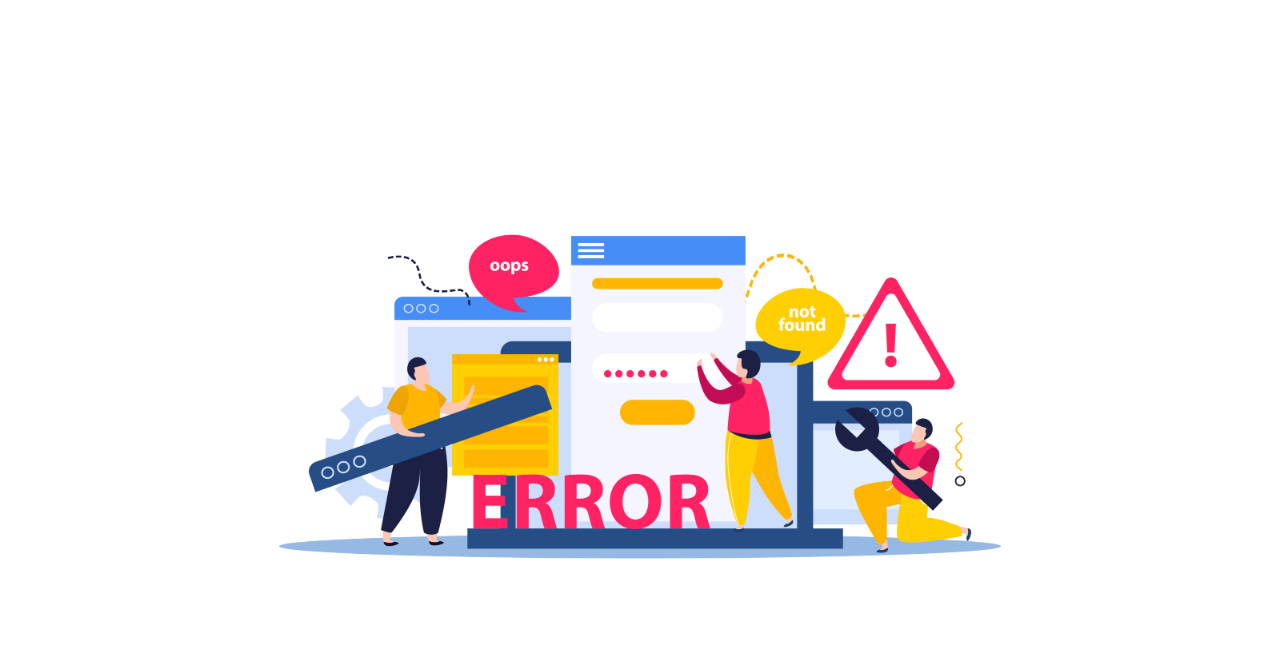
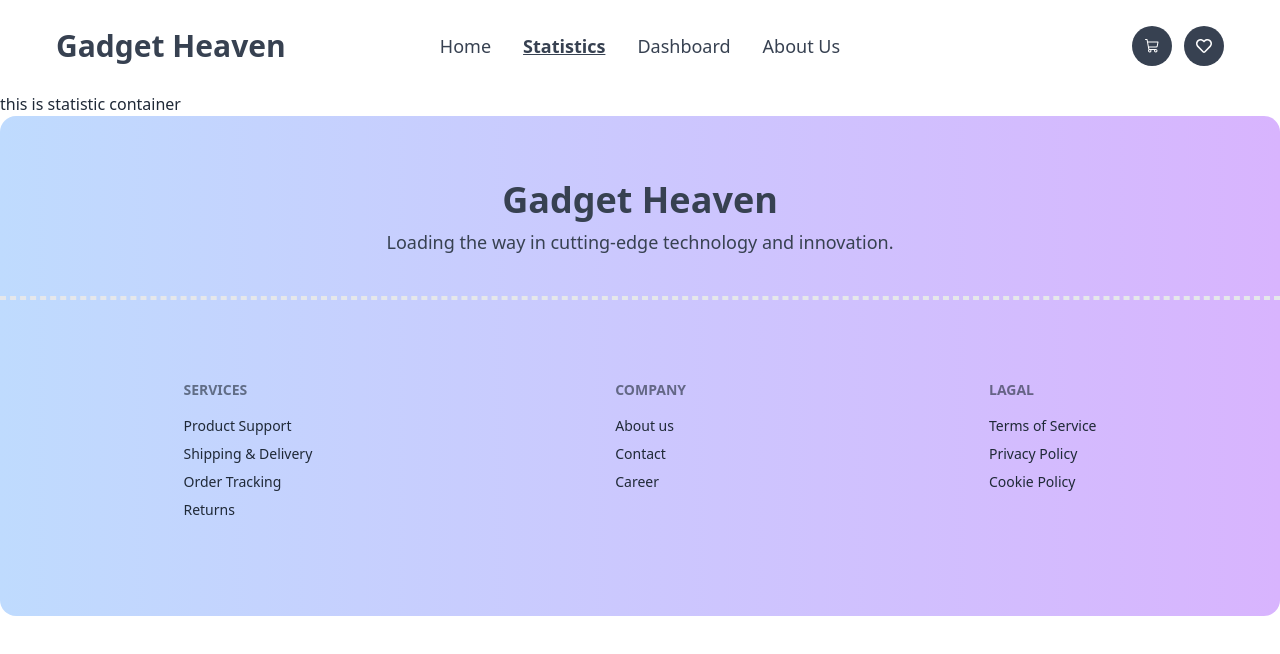
Before and after one commit to Jubayerhusain/Gadget-Haven-t, a React (Vite) app: page /statistic in a window 1280 px wide. Before the commit this address had no page. Shown: the top 654 px of the page. Built offline with nearby package versions, Linux system fonts and the light colour scheme.

Commit message:
navber update for statistics

```diff
--- a/src/components/DashBord/DashBord.jsx
+++ b/src/components/DashBord/DashBord.jsx
@@ -65,7 +65,7 @@ function Dashboard() {
   };
 
   const sortByPrice = () => {
-    const sortedList = [...currentList].sort((a, b) => a.price - b.price);
+    const sortedList = [...currentList].sort((a, b) => b.price - a.price);
     setCurrentList(sortedList);
   };
 
--- a/src/components/Header/Banner.jsx
+++ b/src/components/Header/Banner.jsx
@@ -18,7 +18,7 @@ function Banner() {
             Shop Now
           </button>
         </div>
-        <div className="absolute top-72 left-[24%]">
+        <div className="absolute top-72 left-[23%]">
           <div className="w-[820px] h-[470px] border-2 bg-white/20 border-white rounded-xl p-6">
             <img
               className="w-full h-full rounded-xl"
--- a/src/components/Header/Navber.jsx
+++ b/src/components/Header/Navber.jsx
@@ -19,19 +19,19 @@ function Navbar() {
   }, []);
 
   const isDashboard = pathname === "/dashboard";
-  const isStatistics = pathname === "/Statistics";
+  const isStatistics = pathname === "/statistic";
   const isAboutUs = pathname === "/aboutUs";
 
   const navbarClass =
   isDashboard? "navbar bg-white py-4 px-14 text-gray-700 rounded-t-2xl sticky top-0 z-50 backdrop-blur-lg":
-  isStatistics? "navbar bg-gray-800 py-4 px-14 text-white rounded-t-2xl sticky top-0 z-50 backdrop-blur-lg":
+  isStatistics? "navbar bg-white py-4 px-14 text-gray-700 rounded-t-2xl sticky top-0 z-50 backdrop-blur-lg":
   isAboutUs? "navbar bg-[#9538E2] py-4 px-14 text-white rounded-t-2xl sticky top-0 z-50 backdrop-blur-lg":
   "navbar bg-[#9538E2] py-4 px-14 text-white rounded-t-2xl sticky top-0 z-50 backdrop-blur-lg";
 
   const getLinkClass = (isActive) => {
     if (isActive) return "font-bold underline";
     if (isDashboard) return "text-gray-700";
-    if (isStatistics) return "text-white";
+    if (isStatistics) return "text-gray-700";
     if (isAboutUs) return "text-white";
     return "text-white";
   };
@@ -44,7 +44,7 @@ function Navbar() {
         </NavLink>
       </li>
       <li>
-        <NavLink to="/Statistics" className={({ isActive }) => getLinkClass(isActive)}>
+        <NavLink to="/statistic" className={({ isActive }) => getLinkClass(isActive)}>
           Statistics
         </NavLink>
       </li>
--- /dev/null
+++ b/src/components/Statistics/Statitics.jsx
@@ -0,0 +1,10 @@
+
+function Statistic() {
+    return (
+        <div>
+            this is statistic container
+        </div>
+    )
+}
+
+export default Statistic
--- a/src/main.jsx
+++ b/src/main.jsx
@@ -9,6 +9,7 @@ import ProductDetails from "./components/ProductDetails/ProductDetails";
 import DashBord from "./components/DashBord/DashBord";
 import ErrorPage from "./components/ErrorPage/ErrorPage";
 import AboutUs from "./components/AboutUs/AboutUs";
+import Statistic from "./components/Statistics/Statitics";
 
 
 const router = createBrowserRouter([
@@ -47,7 +48,10 @@ const router = createBrowserRouter([
       {
         path: "/aboutUs",
         element: <AboutUs />,
-        // loader: () => fetch(`/allProducts.json`)
+      },
+      {
+        path: "/statistic",
+        element: <Statistic />,
       },
     ],
   },
```
